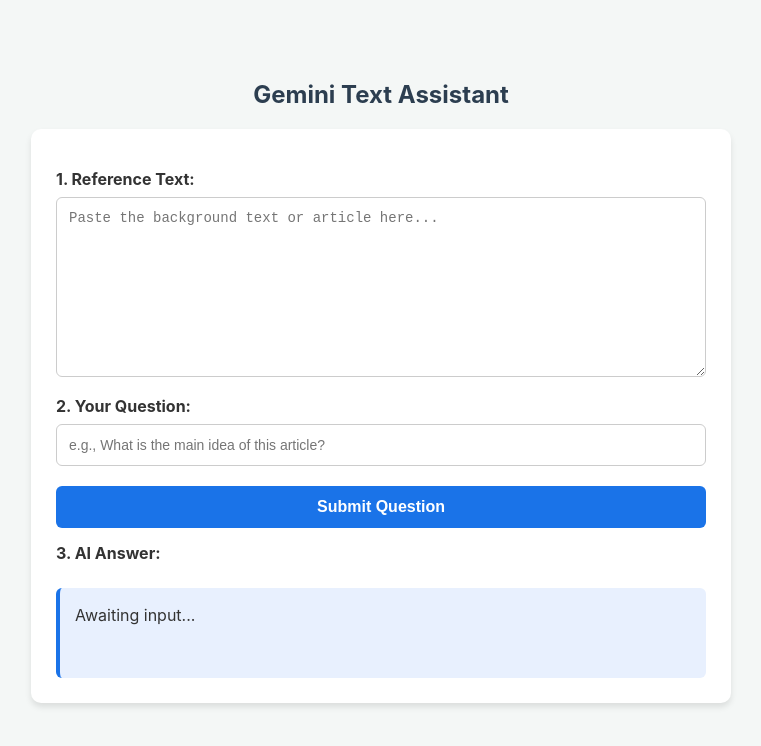
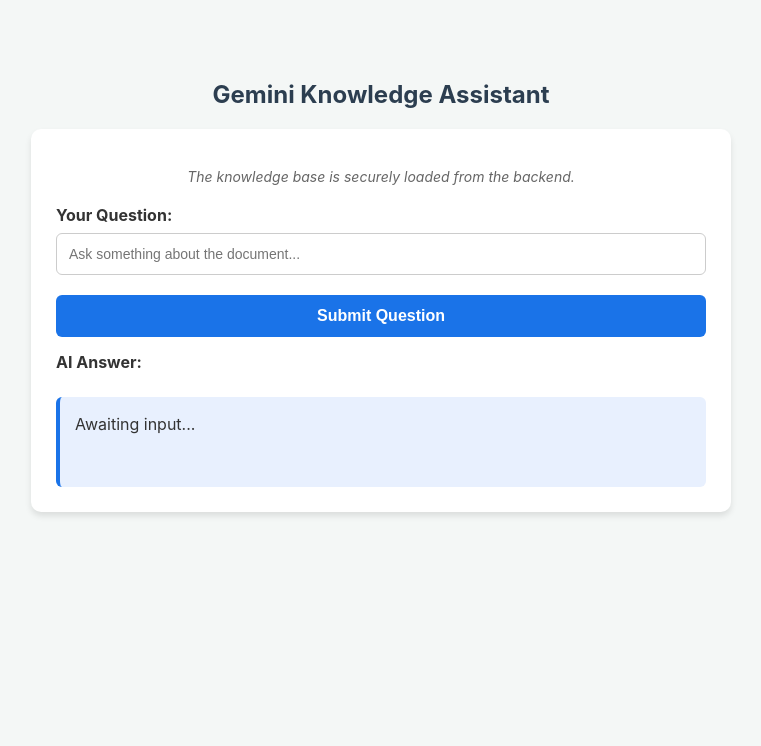
Before and after one commit to jianada-qianzheng/AnswerQuestions, a website: page public/index.html in a window 1280 px wide. Shown: the whole page, without its empty margins (259-1020 px from the left). Drawn offline with Linux system fonts and the light colour scheme.

Commit message:
Rename to Gemini Knowledge Assistant and update UI

```diff
--- a/public/index.html
+++ b/public/index.html
@@ -3,14 +3,14 @@
 <head>
     <meta charset="UTF-8">
     <meta name="viewport" content="width=device-width, initial-scale=1.0">
-    <title>Gemini Text Assistant</title>
+    <title>Gemini Knowledge Assistant</title>
     <style>
         body { font-family: -apple-system, BlinkMacSystemFont, "Segoe UI", Roboto, sans-serif; max-width: 700px; margin: 40px auto; padding: 20px; background-color: #f4f7f6; color: #333; }
         h2 { text-align: center; color: #2c3e50; }
         .container { background: #fff; padding: 25px; border-radius: 10px; box-shadow: 0 4px 6px rgba(0,0,0,0.1); }
+        .info-text { color: #666; font-size: 14px; margin-bottom: 20px; text-align: center; font-style: italic; }
         label { font-weight: bold; display: block; margin-bottom: 8px; margin-top: 15px; }
-        textarea, input[type="text"] { width: 100%; padding: 12px; border: 1px solid #ccc; border-radius: 6px; box-sizing: border-box; font-size: 14px; }
-        textarea { height: 180px; resize: vertical; }
+        input[type="text"] { width: 100%; padding: 12px; border: 1px solid #ccc; border-radius: 6px; box-sizing: border-box; font-size: 14px; }
         button { width: 100%; padding: 12px; margin-top: 20px; background-color: #1a73e8; color: white; border: none; border-radius: 6px; font-size: 16px; font-weight: bold; cursor: pointer; transition: 0.3s; }
         button:hover { background-color: #1557b0; }
         button:disabled { background-color: #a0c3ff; cursor: not-allowed; }
@@ -18,35 +18,33 @@
     </style>
 </head>
 <body>
-    <h2>Gemini Text Assistant</h2>
+    <h2>Gemini Knowledge Assistant</h2>
     <div class="container">
-        <label for="context">1. Reference Text:</label>
-        <textarea id="context" placeholder="Paste the background text or article here..."></textarea>
+        <p class="info-text">The knowledge base is securely loaded from the backend.</p>
 
-        <label for="question">2. Your Question:</label>
-        <input type="text" id="question" placeholder="e.g., What is the main idea of this article?" />
+        <label for="question">Your Question:</label>
+        <input type="text" id="question" placeholder="Ask something about the document..." />
 
         <button id="askBtn">Submit Question</button>
 
-        <label>3. AI Answer:</label>
+        <label>AI Answer:</label>
         <div id="result-container">Awaiting input...</div>
     </div>
 
     <script>
         document.getElementById('askBtn').addEventListener('click', async () => {
-            const contextText = document.getElementById('context').value.trim();
             const questionText = document.getElementById('question').value.trim();
             const resultDiv = document.getElementById('result-container');
             const askBtn = document.getElementById('askBtn');
 
-            if (!contextText || !questionText) {
-                alert("Please fill in both the reference text and your question!");
+            if (!questionText) {
+                alert("Please enter a question!");
                 return;
             }
 
             askBtn.disabled = true;
             askBtn.innerText = "Processing...";
-            resultDiv.innerText = "Request sent, please wait...";
+            resultDiv.innerText = "Request sent, analyzing backend document...";
 
             try {
                 const response = await fetch('/api/chat', {
@@ -55,7 +53,6 @@
                         'Content-Type': 'application/json'
                     },
                     body: JSON.stringify({
-                        context: contextText,
                         question: questionText
                     })
                 });
```
